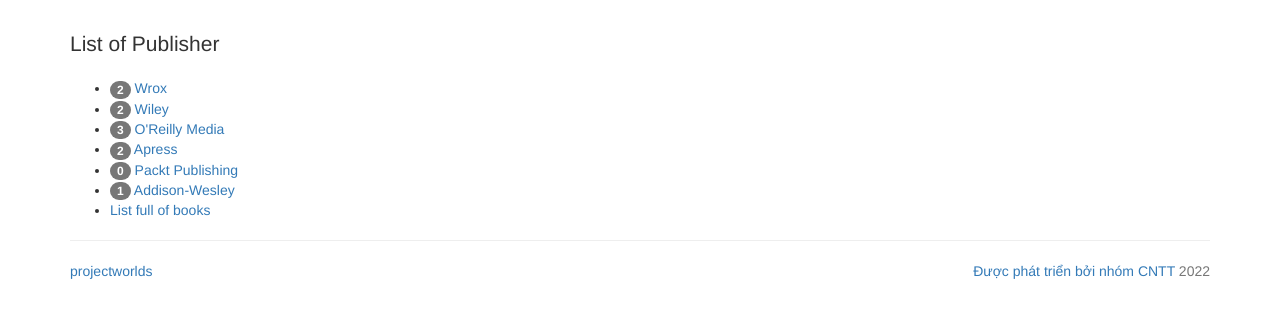
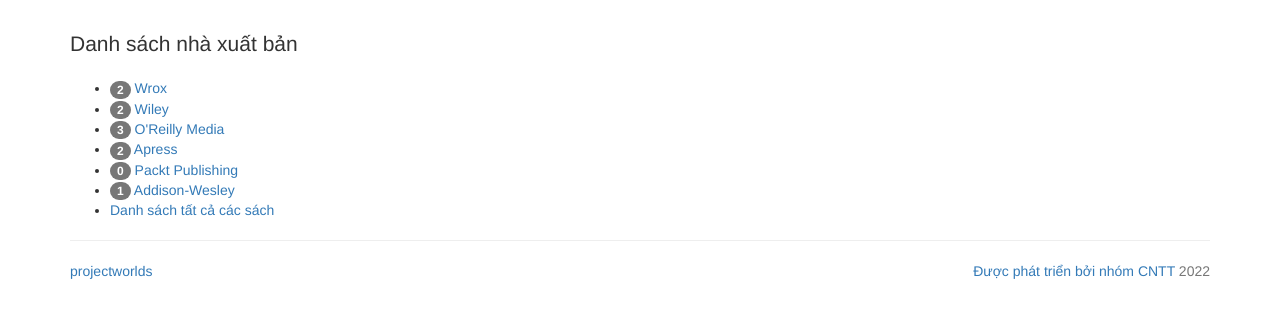
Before and after one commit to BTKyo/BooKOnline, a PHP site: page /publisher_list.php in a window 1280 px wide. Shown: the part 51-369 px from the top of the page. Run offline with PHP 8.4, Linux system fonts and the light colour scheme; data comes from the database, SQL or seed files in the repository.

Commit message:
add process, add publisher, add purchase

```diff
--- a/process.php
+++ b/process.php
@@ -54,8 +54,8 @@
 
 	session_unset();
 ?>
-	<p class="lead text-success">Your order has been processed sucessfully. Please check your email to get your order confirmation and shipping detail!.
-	Your cart has been empty.</p>
+	<p class="lead text-success">Đơn đặt hàng của bạn đã được xử lý thành công. Vui lòng kiểm tra email của bạn để nhận xác nhận đơn hàng và chi tiết giao hàng!
+	Giỏ hàng của bạn đã trống..</p>
 
 <?php
 	if(isset($conn)){
--- a/publisher_list.php
+++ b/publisher_list.php
@@ -17,7 +17,7 @@
 	$title = "List Of Publishers";
 	require "./template/header.php";
 ?>
-	<p class="lead">List of Publisher</p>
+	<p class="lead">Danh sách nhà xuất bản</p>
 	<ul>
 	<?php
 		while($row = mysqli_fetch_assoc($result)){
@@ -40,7 +40,7 @@
 		</li>
 	<?php } ?>
 		<li>
-			<a href="books.php">List full of books</a>
+			<a href="books.php">Danh sách tất cả các sách</a>
 		</li>
 	</ul>
 <?php
```
Also changed, not shown: purchase.php (+4 -4 lines).
